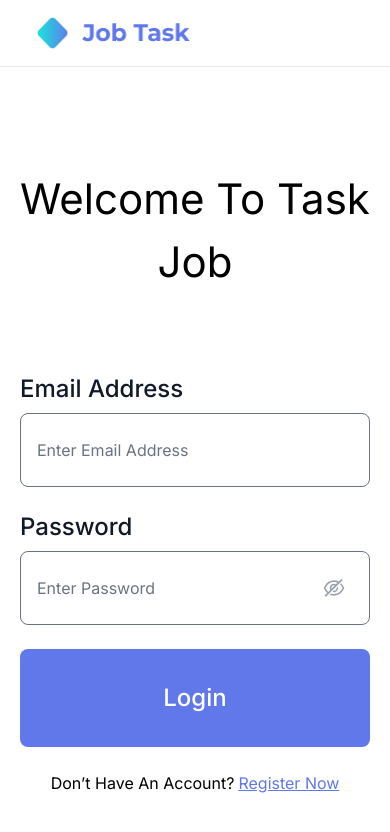
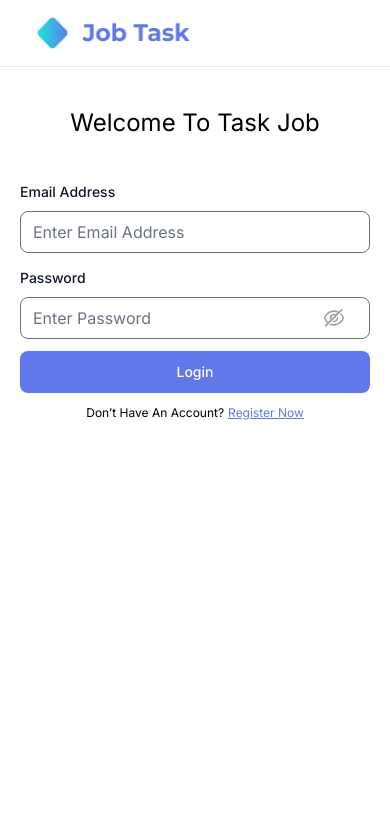
Before and after one commit to Neamul01/job-task, a Next.js app: page /auth/login in a window 390 px wide. Shown: the top 832 px of the page. Built offline with nearby package versions, Linux system fonts and the light colour scheme.

Commit message:
login, register responsived

```diff
--- a/app/auth/layout.tsx
+++ b/app/auth/layout.tsx
@@ -37,18 +37,18 @@ export default function Layout({ children }: { children: React.ReactNode }) {
   }, [path]);
 
   return (
-    <PageLayout className="my-[100px] ">
+    <PageLayout className="md:my-[100px] my-10 ">
       <div className="md:w-[1000px] md:h-[767px] mx-auto ">
         {activePaths.includes("/login") ? null : (
-          <div className="flex flex-wrap md:flex-nowrap gap-4 mb-12">
+          <div className="flex flex-wrap md:flex-nowrap justify-center gap-4 mb-12">
             {Object.keys(tabs).map((tab, i) => {
               return (
                 <div
                   key={tab}
-                  className="flex items-center relative w-full justify-between"
+                  className="flex items-center relative w-3/5 md:w-full justify-between"
                 >
                   <div
-                    className={`h-12 w-12 rounded-full flex justify-center items-center border text-black cursor-pointer ${
+                    className={`md:h-12 md:w-12 h-6 w-6 rounded-full flex justify-center items-center border text-black cursor-pointer ${
                       active === tab ? " bg-primary text-white" : ""
                     }`}
                     onClick={() => handleClick(tab)}
@@ -58,7 +58,7 @@ export default function Layout({ children }: { children: React.ReactNode }) {
                   <span className="relative z-10 bg-white px-2 capitalize">
                     {tabs[tab as keyof typeof tabs]}
                   </span>
-                  <div className="absolute left-16 w-48 h-[1px] bg-gray-900 transform "></div>
+                  <div className="absolute md:left-16 left-6 md:w-48 w-16 h-[1px] bg-gray-900 transform "></div>
                 </div>
               );
             })}
--- a/app/auth/login/page.tsx
+++ b/app/auth/login/page.tsx
@@ -48,11 +48,17 @@ export default function Page() {
   };
   return (
     <div className="mx-auto md:w-[800px] md:h-[588px] px-2 md:px-0 flex flex-col">
-      <h1 className="text-center text-h1 mb-20">Welcome To Task Job</h1>
-      <form className="flex flex-col gap-6" onSubmit={handleSubmit}>
+      <h1 className="text-center md:text-h1 text-2xl md:mb-20 mb-10">
+        Welcome To Task Job
+      </h1>
+      <form className="flex flex-col md:gap-6 gap-3 " onSubmit={handleSubmit}>
         <div className="">
           <div className="mb-2 block">
-            <Label htmlFor="email" value="Email Address" className="text-2xl" />
+            <Label
+              htmlFor="email"
+              value="Email Address"
+              className="md:text-2xl"
+            />
           </div>
           <input
             type="text"
@@ -62,12 +68,16 @@ export default function Page() {
               setFormData({ ...formData, email: e.target.value })
             }
             placeholder="Enter Email Address"
-            className="border w-full rounded-lg px-4 py-6 focus:outline-none focus:ring-2 focus:ring-primary focus:border-transparent"
+            className="border w-full rounded-lg md:px-4 md:py-6 focus:outline-none focus:ring-2 focus:ring-primary focus:border-transparent"
           />
         </div>
         <div className="">
           <div className="mb-2 block">
-            <Label htmlFor="password" value="Password" className="text-2xl" />
+            <Label
+              htmlFor="password"
+              value="Password"
+              className="md:text-2xl"
+            />
           </div>
           <div className="relative">
             <input
@@ -78,7 +88,7 @@ export default function Page() {
                 setFormData({ ...formData, password: e.target.value })
               }
               placeholder="Enter Password"
-              className="border w-full rounded-lg px-4 py-6 focus:outline-none focus:ring-2 focus:ring-primary focus:border-transparent"
+              className="border w-full rounded-lg md:px-4 md:py-6 focus:outline-none focus:ring-2 focus:ring-primary focus:border-transparent"
             />
             <div className="absolute top-1/2 right-6 transform -translate-y-1/2 cursor-pointer">
               <AiOutlineEyeInvisible className="text-2xl text-gray-400" />
@@ -86,12 +96,12 @@ export default function Page() {
           </div>
         </div>
         <Button
-          className="bg-primary py-6 px-4 hover:bg-secondary"
+          className="bg-primary md:py-6 md:px-4 hover:bg-secondary"
           type="submit"
         >
-          <span className="text-2xl">Login</span>
+          <span className="md:text-2xl">Login</span>
         </Button>
-        <div className="w-full flex justify-center">
+        <div className="w-full flex justify-center text-xs md:text-lg">
           Don’t Have An Account?{" "}
           <Link
             href={"/auth/registration/information"}
--- a/app/auth/registration/confirmation/page.tsx
+++ b/app/auth/registration/confirmation/page.tsx
@@ -7,15 +7,15 @@ export default function Page() {
   const router = useRouter();
   return (
     <div className="max-w-registration flex flex-col items-center">
-      <div className="w-[250px] h-[250px] relative border-[10px] rounded-full ">
+      <div className="md:w-[250px] md:h-[250px] w-[150px] h-[150px] relative border-[10px] rounded-full ">
         <Image src={"/confirm.png"} fill alt="confirm" />
       </div>
-      <h3 className="text-h3 capitalize mt-6 mb-4">thank you</h3>
-      <p className="max-w-[485px] text-black/40 text-2xl text-center mb-20">
+      <h3 className="md:text-h3 text-2xl capitalize mt-6 mb-4">thank you</h3>
+      <p className="max-w-[485px] text-black/40 md:text-2xl text-xl text-center mb-20">
         Account Has Been Created. Enjoy Job Task.
       </p>
       <button
-        className="border border-primary px-4 py-6 text-2xl w-[318px] rounded-lg hover:bg-primary hover:text-white "
+        className="border border-primary px-4 md:py-6 py-3 md:text-2xl md:w-[318px] rounded-lg hover:bg-primary hover:text-white "
         onClick={() => router.push("/admin/dashboard")}
       >
         Go to Home
--- a/app/auth/registration/security/page.tsx
+++ b/app/auth/registration/security/page.tsx
@@ -36,14 +36,18 @@ export default function Page() {
   return (
     <div className="md:max-w-registration mx-auto">
       <div className="flex flex-col gap-6">
-        <h1 className="text-h1 capitalize flex justify-center font-semibold">
+        <h1 className="md:text-h1 text-2xl capitalize flex justify-center font-semibold">
           Security
         </h1>
       </div>
       <form className="flex flex-col gap-6" onSubmit={handleSubmit}>
         <div className="">
           <div className="mb-2 block">
-            <Label htmlFor="password" value="Password " className="text-2xl" />
+            <Label
+              htmlFor="password"
+              value="Password "
+              className="md:text-2xl"
+            />
           </div>
           <input
             type="password"
@@ -51,7 +55,7 @@ export default function Page() {
             id="password"
             onChange={(e) => setForm({ ...form, password: e.target.value })}
             placeholder="Enter New Password "
-            className="border w-full rounded-lg px-4 py-6 focus:outline-none focus:ring-2 focus:ring-primary focus:border-transparent"
+            className="border w-full rounded-lg md:px-4 md:py-6 focus:outline-none focus:ring-2 focus:ring-primary focus:border-transparent"
           />
         </div>
         <div className="">
@@ -59,7 +63,7 @@ export default function Page() {
             <Label
               htmlFor="Confirm password"
               value="Confirm Password "
-              className="text-2xl"
+              className="md:text-2xl"
             />
           </div>
           <input
@@ -70,17 +74,17 @@ export default function Page() {
               setForm({ ...form, confirm_password: e.target.value })
             }
             placeholder="Re-Enter New Password "
-            className="border w-full rounded-lg px-4 py-6 focus:outline-none focus:ring-2 focus:ring-primary focus:border-transparent"
+            className="border w-full rounded-lg md:px-4 md:py-6 focus:outline-none focus:ring-2 focus:ring-primary focus:border-transparent"
           />
         </div>
 
         <Button
           type="submit"
-          className="bg-primary py-6 px-4 hover:bg-secondary"
+          className="bg-primary md:py-6 md:px-4 hover:bg-secondary"
         >
-          <span className="text-2xl">Confirm</span>
+          <span className="md:text-2xl">Confirm</span>
         </Button>
-        <div className="w-full flex justify-center">
+        <div className="w-full flex justify-center md:text-lg text-xs">
           Already An Account?{" "}
           <Link href={"/auth/login"} className="ml-1 text-primary underline">
             {" "}
```
Also changed, not shown: app/auth/registration/information/page.tsx (+24 -16 lines).
